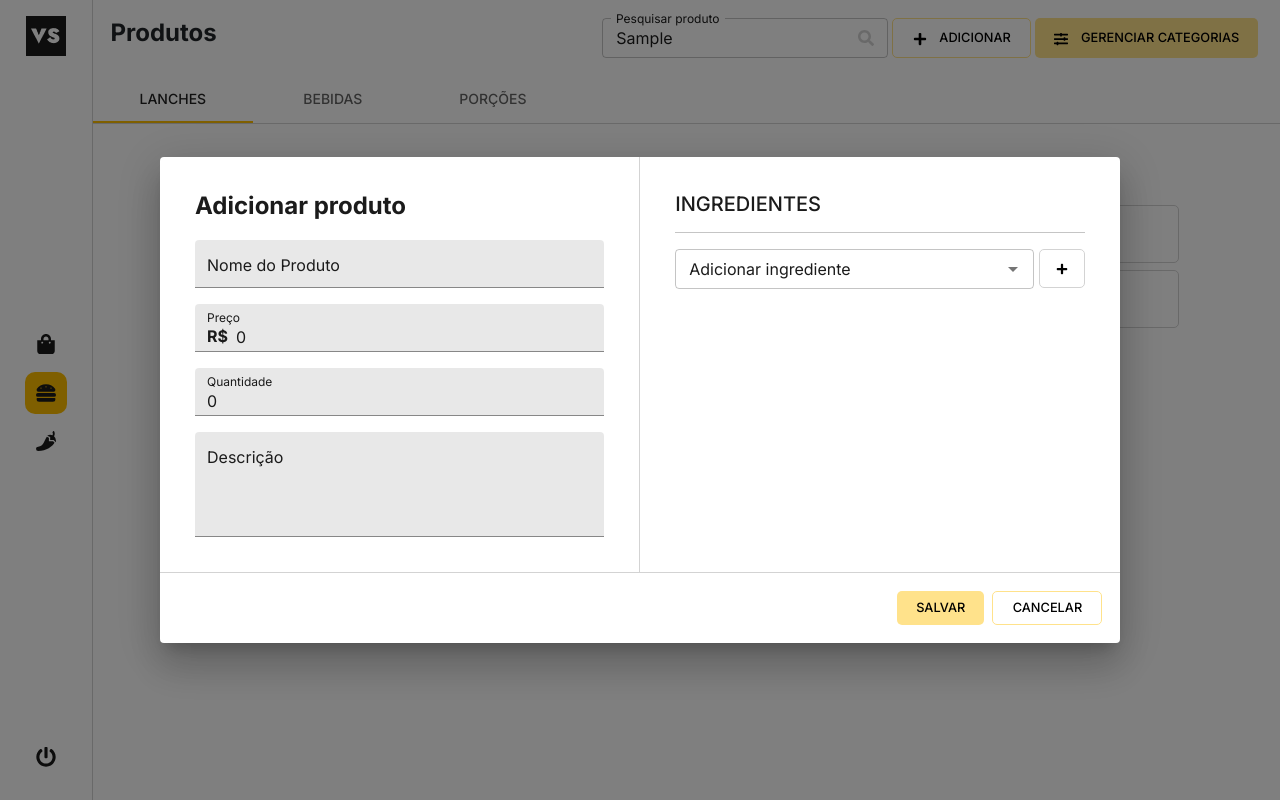
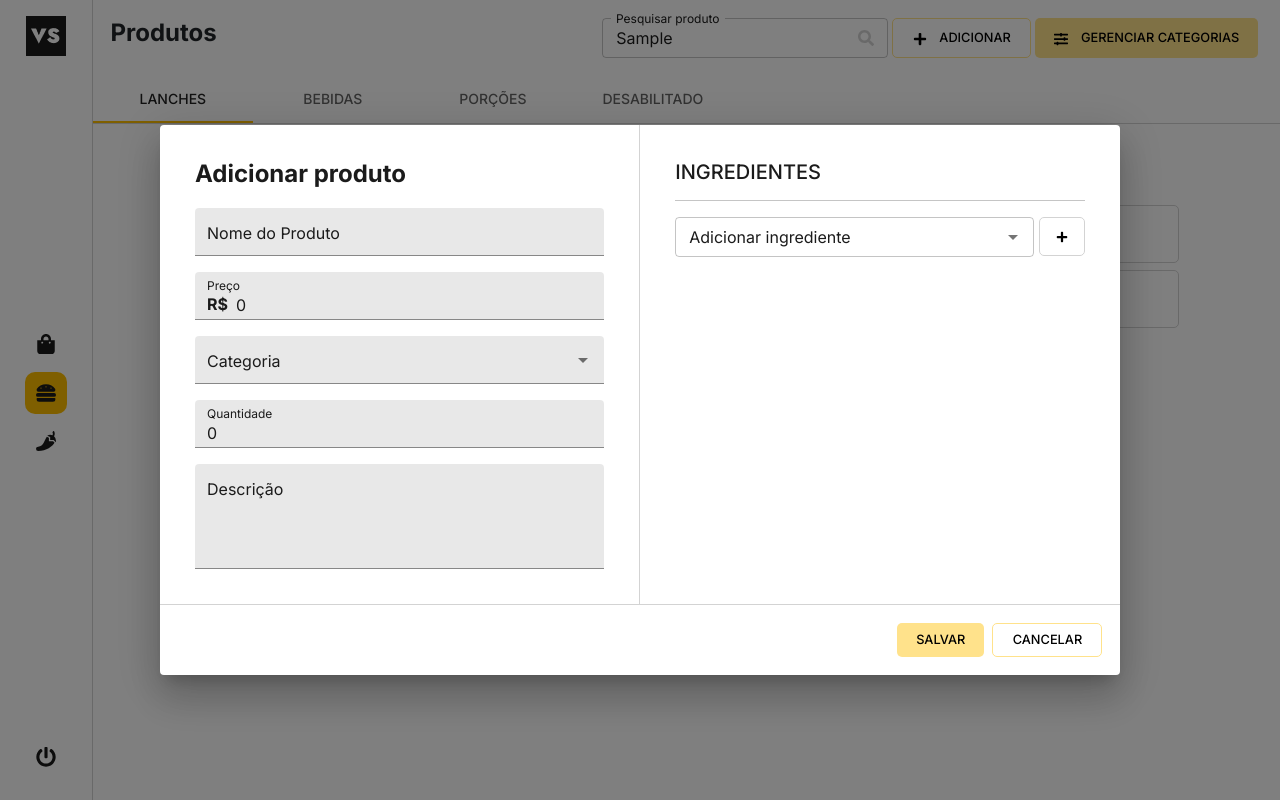
Before and after one commit to OPE-Virtual-Solutions/dse-order-management, a React (Create React App) app: page /products in a window 1280 px wide. Both pictures are taken after typing "Sample" into the empty fields and a click on the button "ADICIONAR". Built offline with nearby package versions, Linux system fonts and the light colour scheme.

Commit message:
feat: adicionado novas interfaces de tipagem e escopos de envio de dados

```diff
--- a/src/pages/Products/ProductDashboard/data.tsx
+++ b/src/pages/Products/ProductDashboard/data.tsx
@@ -1,91 +1,33 @@
 import {
-    ICategory,
-    IIngredient,
-    IProduct
-} from "models";
+    IIngrediente,
+    IProduto,
+    ICategoria
+} from "interfaces";
 
-const categories: ICategory[] = [
+const categories: ICategoria[] = [
     {
         id: 1,
-        name: "Lanches"
+        nome: "Lanches",
+        ativo: true,
     },
     {
         id: 2,
-        name: "Bebidas"
+        nome: "Bebidas",
+        ativo: true,
     },
     {
         id: 3,
-        name: "Porções"
+        nome: "Porções",
+        ativo: true,
+    },
+    {
+        id: 4,
+        nome: "Desabilitado",
+        ativo: false,
     }
 ];
 
-const products: IProduct[] = [
-    {
-        id: 1,
-        nome: "X-Burger",
-        preco: 9.99,
-        categoria: 1,
-        quantidade: 10,
-        ingredientes: [
-            {
-                id: 2,
-                nome: "Hamburguer",
-                quantidade: 24
-            }
-        ]
-    },
-    {
-        id: 2,
-        nome: "X-Salada",
-        preco: 10.00,
-        categoria: 1,
-        quantidade: 10,
-        ingredientes: [
-            {
-                id: 3,
-                nome: "Pão",
-                quantidade: 35
-            },
-            {
-                id: 4,
-                nome: "Cebola",
-                quantidade: 56
-            },
-            {
-                id: 4,
-                nome: "Cebola",
-                quantidade: 56
-            },
-            {
-                id: 4,
-                nome: "Cebola",
-                quantidade: 56
-            },
-            {
-                id: 4,
-                nome: "Cebola",
-                quantidade: 56
-            },
-            {
-                id: 4,
-                nome: "Cebola",
-                quantidade: 56
-            },
-            {
-                id: 4,
-                nome: "Cebola",
-                quantidade: 56
-            },
-            {
-                id: 4,
-                nome: "Cebola",
-                quantidade: 56
-            },
-        ]
-    },
-];
-
-const ingredients: IIngredient[] = [
+const ingredients: IIngrediente[] = [
     {
         id: 1,
         nome: "Salsicha",
@@ -108,4 +50,34 @@ const ingredients: IIngredient[] = [
     }
 ]
 
+const products: IProduto[] = [
+    {
+        id: 1,
+        nome: "X-Burger",
+        descricao: "Um belo hamburguer de pão",
+        preco: 9.99,
+        categoria: categories[0],
+        quantidade: 10,
+        ingredientes: [
+            ingredients[0],
+            ingredients[1]
+        ],
+        ativo: true,
+    },
+    {
+        id: 2,
+        nome: "X-Salada",
+        descricao: "Um belo hamburguer com saladinha",
+        preco: 10.00,
+        categoria: categories[0],
+        quantidade: 10,
+        ingredientes: [
+            ingredients[0],
+            ingredients[1],
+            ingredients[2]
+        ],
+        ativo: true,
+    },
+];
+
 export { categories, products, ingredients };
--- a/src/pages/Products/ProductDashboard/index.tsx
+++ b/src/pages/Products/ProductDashboard/index.tsx
@@ -22,8 +22,10 @@ import { categories, products } from "./data";
 import { Dashboard } from "templates/Dashboard";
 import { ProductModal } from "../ProductModal";
 
-import { IProduct } from "models";
+import { IProduto } from "interfaces";
 import { ProductTable } from "../ProductTable";
+
+import { emptyProduct } from "interfaces/IProduto";
 
 function ProductDashboard() {
     document.title = "DSE - Gerenciamento de Produtos"
@@ -32,9 +34,7 @@ function ProductDashboard() {
 
     const [openModal, setOpenModal] = useState<boolean>(false);
 
-    const [selectedProduct, setSelectedProduct] = useState<IProduct>({
-        id: 0, nome: "", preco: 0, categoria: 0, quantidade: 0, ingredientes: []
-    });
+    const [selectedProduct, setSelectedProduct] = useState<IProduto>(emptyProduct);
 
     function handleTabChange(event: any, category: number) {
         setSelectedCategory(category);
@@ -42,14 +42,7 @@ function ProductDashboard() {
 
     function handleModalOpen(modalType: "edit" | "create") {
         if (modalType === "create") {
-            setSelectedProduct({
-                id: 0,
-                nome: "",
-                preco: 0,
-                categoria: 0,
-                quantidade: 0,
-                ingredientes: []
-            });
+            setSelectedProduct(emptyProduct);
         }
 
         setOpenModal(true);
@@ -104,7 +97,7 @@ function ProductDashboard() {
                             className={ styles.tagsContainer }
                         >
                             { categories.map((category, key) => (
-                                <Tab key={key} label={category.name} />
+                                <Tab key={key} label={category.nome} />
                             )) }
                         </Tabs>
                     </AppBar>
--- a/src/pages/Products/ProductForm/index.tsx
+++ b/src/pages/Products/ProductForm/index.tsx
@@ -1,13 +1,17 @@
+import { Dispatch, SetStateAction } from "react";
 import styles from "./styles.module.css";
 
 import { InputAdornment, TextField } from "@material-ui/core";
-import { IProduct } from "models";
+import { ICategoria, IProduto } from "interfaces";
+import { categories } from "../ProductDashboard/data";
+import { Autocomplete } from "@material-ui/lab";
 
 type Props = {
-    product: IProduct;
+    product: IProduto;
+    setCategory: Dispatch<SetStateAction<ICategoria>>;
 }
 
-function ProductForm({ product }: Props) {
+function ProductForm({ product, setCategory }: Props) {
     return (
         <div className={ styles.productFormContainer }>
             { product.id === 0 && ( <h4>Adicionar produto</h4> )}
@@ -40,6 +44,26 @@ function ProductForm({ product }: Props) {
                 />
             </div>
             <div className="mb-3">
+                <Autocomplete
+                    fullWidth
+                    onChange={(event, category) => {
+                        if (category) setCategory(category)
+                    }}
+                    options={categories}
+                    defaultValue={product.categoria}
+                    getOptionLabel={(option: ICategoria) => option.nome}
+                    renderInput={(params: any) => (
+                        <TextField
+                            {...params}
+
+                            variant="filled"
+                            size="small"
+                            label="Categoria"
+                        />
+                    )}
+                />
+            </div>
+            <div className="mb-3">
                 <TextField
                     name="inputQuantidade"
                     fullWidth
--- a/src/pages/Products/ProductIngredientForm/index.tsx
+++ b/src/pages/Products/ProductIngredientForm/index.tsx
@@ -1,8 +1,11 @@
-import { useState, useEffect } from "react";
+import { useState, useEffect, SetStateAction, Dispatch } from "react";
 
 import styles from "./styles.module.css";
 
-import { IIngredient, IProduct } from "models";
+import {
+    IIngrediente,
+    IProduto
+} from "interfaces";
 import { ingredients } from "../ProductDashboard/data";
 
 import { Autocomplete } from "@material-ui/lab";
@@ -11,25 +14,25 @@ import { TextField } from "@material-ui/core";
 import { FaPlus, FaTrashAlt } from "react-icons/fa";
 
 type Props = {
-    product?: IProduct;
+    product?: IProduto;
+    ingredientList: IIngrediente[];
+    setIngredientList: Dispatch<SetStateAction<IIngrediente[]>>;
 }
 
-function ProductIngredientForm({ product }: Props) {
-    const [ingredientList, setIngredientList] = useState<IIngredient[] | undefined>([]);
-    const [newIngredient, setNewIngredient] = useState<IIngredient>();
-
+function ProductIngredientForm({ product, ingredientList, setIngredientList }: Props) {
+    const [currentIngredient, setCurrentIngredient] = useState<IIngrediente>();
     const [error, setError] = useState<string>("");
 
     useEffect(() => {
-        setIngredientList(product?.ingredientes);
+        if (product?.ingredientes) setIngredientList(product.ingredientes);
     }, []);
 
     function addNewIngredient() {
         setError("");
 
-        if (ingredientList !== undefined && newIngredient) {
-            if (ingredientList.indexOf(newIngredient) === -1) {
-                setIngredientList([...ingredientList, newIngredient]);
+        if (ingredientList !== undefined && currentIngredient) {
+            if (ingredientList.indexOf(currentIngredient) === -1) {
+                setIngredientList([...ingredientList, currentIngredient]);
             } else {
                 setError("O produto já possui esse ingrediente");
             }
@@ -55,10 +58,10 @@ function ProductIngredientForm({ product }: Props) {
                 <Autocomplete
                     fullWidth
                     onChange={(event, ingredient) => {
-                        if (ingredient) setNewIngredient(ingredient);
+                        if (ingredient) setCurrentIngredient(ingredient);
                     }}
                     options={ingredients}
-                    getOptionLabel={(option: IIngredient) => option.nome}
+                    getOptionLabel={(option: IIngrediente) => option.nome}
                     renderInput={(params: any) => (
                         <TextField
                             {...params}
--- a/src/pages/Products/ProductModal/index.tsx
+++ b/src/pages/Products/ProductModal/index.tsx
@@ -1,24 +1,54 @@
+import { useState } from "react";
 import styles from "./styles.module.css";
 
 import { Button } from "components/forms/Button";
 
-import { IProduct } from "models";
+import {
+    IProduto,
+    ICategoria,
+    IIngrediente
+} from "interfaces";
+
 import { ProductIngredientForm } from "../ProductIngredientForm";
 import { ProductForm } from "../ProductForm";
 
 type Props = {
-    product: IProduct;
+    product: IProduto;
 }
 
 function ProductModal({ product }: Props) {
+    const [category, setCategory] = useState<ICategoria>({ id: -1, nome: "", ativo: false })
+    const [ingredientList, setIngredientList] = useState<IIngrediente[]>([]);
+
+    function handleSubmit(event: any) {
+        event.preventDefault();
+
+        const newProduct = {
+            nome: event.target.inputNome.value,
+            preco: event.target.inputPreco.value,
+            category: category.id !== -1 ? category.id : product.id,
+            quantidade: event.target.inputQuantidade.value,
+            descricao: event.target.inputDescricao.value
+        };
+
+        console.log(newProduct);
+    }
+
     return (
-        <form className={ styles.productEditContainer }>
+        <form onSubmit={handleSubmit} className={ styles.productEditContainer }>
             <div className={ styles.productDetails }>
                 <div className={ styles.column }>
-                    <ProductForm product={product} />
+                    <ProductForm
+                        product={product}
+                        setCategory={setCategory}
+                    />
                 </div>
                 <div className={ styles.column }>
-                    <ProductIngredientForm product={product} />
+                    <ProductIngredientForm
+                        ingredientList={ingredientList}
+                        setIngredientList={setIngredientList}
+                        product={product}
+                    />
                 </div>
             </div>
 
--- a/src/pages/Products/ProductTable/index.tsx
+++ b/src/pages/Products/ProductTable/index.tsx
@@ -1,31 +1,26 @@
 import { useState, MouseEventHandler } from "react";
 
-import { IProduct } from 'models'
+import { IProduto } from 'interfaces'
 
 import styles from "./styles.module.css";
 
 import { ProductModal } from "../ProductModal";
 import { Dialog } from "@material-ui/core";
 
+import { emptyProduct } from "interfaces/IProduto";
+
 type Props = {
     headers: string[];
-    products: IProduct[];
+    products: IProduto[];
     onClick?: MouseEventHandler<HTMLDivElement>;
 };
 
 function ProductTable({ headers, products }: Props) {
-    const [selectedProduct, setSelectedProduct] = useState<IProduct>({
-        id: 0,
-        nome: "",
-        preco: 0,
-        categoria: 0,
-        quantidade: 0,
-        ingredientes: []
-    });
+    const [selectedProduct, setSelectedProduct] = useState<IProduto>(emptyProduct);
 
     const [open, setOpen] = useState<boolean>(false);
 
-    function openEditModal(product: IProduct) {
+    function openEditModal(product: IProduto) {
         setSelectedProduct(product);
         setOpen(true);
     }
@@ -49,7 +44,7 @@ function ProductTable({ headers, products }: Props) {
                     onClick={() => { openEditModal(product) }}
                 >
                     <span>{ product.nome }</span>
-                    <span>{ product.categoria }</span>
+                    <span>{ product.categoria.nome }</span>
                     <span>
                         <span className="fw-bold">R$</span>
                         { product.preco }
```
